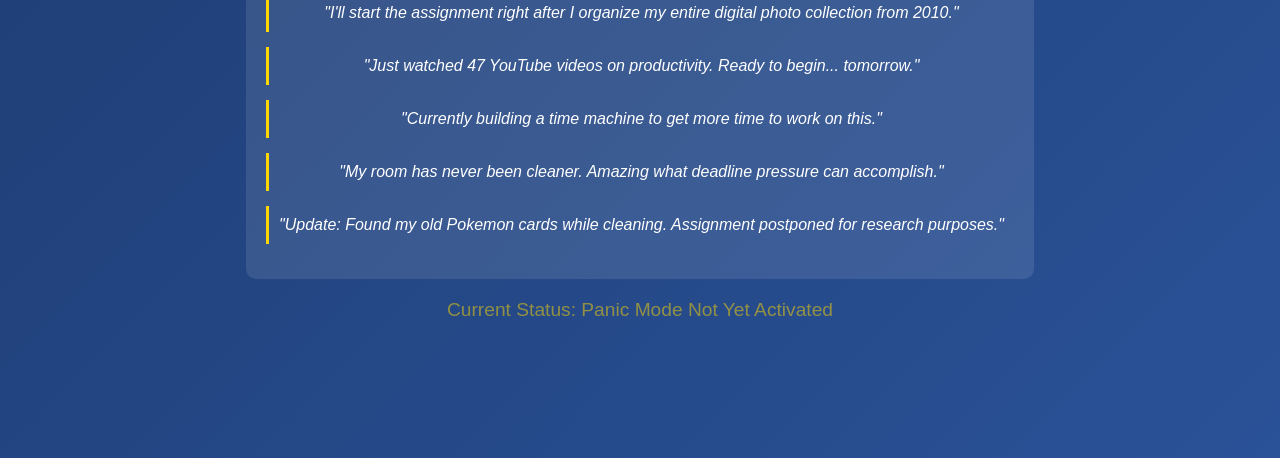
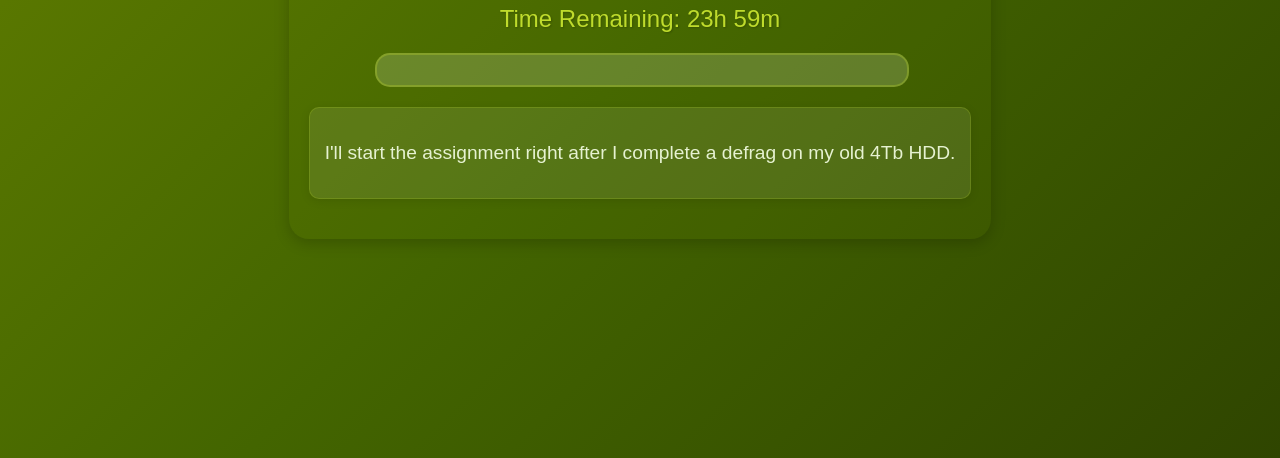
Before and after one commit to SR-TAFE/Simple-Webpage, a plain HTML site: page index.html in a window 1280 px wide. Shown: the part 342-800 px from the top of the page. Drawn offline with Linux system fonts and the light colour scheme.

Commit message:
Update index.html

```diff
--- a/index.html
+++ b/index.html
@@ -3,15 +3,15 @@
 <head>
     <meta charset="UTF-8">
     <meta name="viewport" content="width=device-width, initial-scale=1.0">
-    <title>Coming Soon - Student Edition</title>
+    <title>Assignment Progress - Student Edition</title>
     <style>
         body {
             font-family: 'Arial', sans-serif;
             margin: 0;
             padding: 0;
             min-height: 100vh;
-            background: linear-gradient(135deg, #1e3c72, #2a5298);
-            color: white;
+            background: linear-gradient(135deg, #648000, #436500, #2F4500);
+            color: #E6F2D1;
             display: flex;
             flex-direction: column;
             align-items: center;
@@ -22,38 +22,81 @@
             text-align: center;
             max-width: 800px;
             padding: 20px;
+            background: rgba(100, 128, 0, 0.1);
+            border-radius: 20px;
+            box-shadow: 0 4px 15px rgba(0, 0, 0, 0.2);
         }
 
         h1 {
             font-size: 3em;
             margin-bottom: 20px;
             text-shadow: 2px 2px 4px rgba(0,0,0,0.3);
+            color: #BFDB2C;
         }
 
-        .countdown {
-            font-size: 2em;
-            margin: 20px 0;
-            color: #ffd700;
+        .progress-container {
+            width: 80%;
+            margin: 20px auto;
+            position: relative;
         }
 
-        .quote-container {
-            background: rgba(255, 255, 255, 0.1);
-            border-radius: 10px;
-            padding: 20px;
-            margin: 20px 0;
+        .progress-bar {
+            width: 100%;
+            height: 30px;
+            background: rgba(230, 242, 209, 0.2);
+            border-radius: 15px;
+            overflow: hidden;
+            position: relative;
+            border: 2px solid rgba(191, 219, 44, 0.3);
         }
 
-        .quote {
-            font-style: italic;
-            margin: 15px 0;
-            padding: 10px;
-            border-left: 3px solid #ffd700;
+        .progress {
+            width: 0%;
+            height: 100%;
+            background: linear-gradient(90deg, #BFDB2C, #96BF0D);
+            border-radius: 15px;
+            transition: width 0.5s ease;
         }
 
-        .status {
+        .time-remaining {
+            font-size: 1.5em;
+            margin: 20px 0;
+            color: #BFDB2C;
+            text-shadow: 1px 1px 2px rgba(0,0,0,0.2);
+        }
+
+        .status-message {
             font-size: 1.2em;
-            color: #ffd700;
-            margin-top: 20px;
+            margin: 20px 0;
+            min-height: 60px;
+            padding: 15px;
+            background: rgba(230, 242, 209, 0.1);
+            border-radius: 10px;
+            display: flex;
+            align-items: center;
+            justify-content: center;
+            border: 1px solid rgba(191, 219, 44, 0.2);
+            box-shadow: 0 2px 10px rgba(0, 0, 0, 0.1);
+        }
+
+        .panic-mode {
+            animation: panic 0.5s infinite;
+            background: rgba(255, 107, 107, 0.1);
+            border-color: rgba(255, 107, 107, 0.3);
+        }
+
+        @keyframes panic {
+            0% { transform: translateX(-2px); }
+            25% { transform: translateX(2px); }
+            50% { transform: translateX(-2px); }
+            75% { transform: translateX(2px); }
+            100% { transform: translateX(-2px); }
+        }
+
+        .deadline-warning {
+            color: #FF6B6B;
+            font-weight: bold;
+            animation: blink 1s infinite;
         }
 
         @keyframes blink {
@@ -62,25 +105,90 @@
             100% { opacity: 1; }
         }
 
-        .status {
-            animation: blink 2s infinite;
+        /* Add a subtle hover effect to the status message */
+        .status-message:hover {
+            transform: translateY(-2px);
+            transition: transform 0.3s ease;
+            background: rgba(230, 242, 209, 0.15);
+        }
+
+        /* Add a glow effect to the progress bar when near completion */
+        .progress-bar.near-deadline {
+            box-shadow: 0 0 15px rgba(191, 219, 44, 0.5);
         }
     </style>
 </head>
 <body>
     <div class="container">
-        <h1>Coming Soon!</h1>
-        <div class="countdown">Time Until Deadline: Too Soon™</div>
+        <h1>Assignment Progress</h1>
+        <div class="time-remaining" id="countdown">Time Remaining: Loading...</div>
 
-        <div class="quote-container">
-            <div class="quote">"I'll start the assignment right after I organize my entire digital photo collection from 2010."</div>
-            <div class="quote">"Just watched 47 YouTube videos on productivity. Ready to begin... tomorrow."</div>
-            <div class="quote">"Currently building a time machine to get more time to work on this."</div>
-            <div class="quote">"My room has never been cleaner. Amazing what deadline pressure can accomplish."</div>
-            <div class="quote">"Update: Found my old Pokemon cards while cleaning. Assignment postponed for research purposes."</div>
+        <div class="progress-container">
+            <div class="progress-bar" id="progressBar">
+                <div class="progress" id="progress"></div>
+            </div>
         </div>
 
-        <div class="status">Current Status: Panic Mode Not Yet Activated</div>
+        <div class="status-message" id="status">Initializing procrastination sequence...</div>
     </div>
+
+    <script>
+        const statusMessages = [
+            "I'll start the assignment right after I complete a defrag on my old 4Tb HDD.",
+            "Just watched 47 YouTube videos on productivity. Ready to begin... tomorrow.",
+            "Currently building a new gaming machine just to be sure I've got the concepts.",
+            "My room has never been cleaner. Amazing what deadline pressure can accomplish.",
+            "Update: Found my cloud unit notes and am uploading my gaming machine to an AWS EC2 instance.",
+            "Calculating the statistical probability of completion...",
+            "Entering panic mode in 3... 2... 1...",
+            "PANIC MODE ACTIVATED! 🚨",
+            "Writing speed approaching light speed...",
+            "Time is just a social construct anyway, right?... RIGHT?!"
+        ];
+
+        // Set deadline to 24 hours from now
+        const deadline = new Date(new Date().getTime() + (24 * 60 * 60 * 1000));
+        const startTime = new Date();
+        const totalTime = deadline - startTime;
+
+        function updateProgress() {
+            const now = new Date();
+            const timeLeft = deadline - now;
+            const progress = ((totalTime - timeLeft) / totalTime) * 100;
+
+            // Update progress bar
+            document.getElementById('progress').style.width = `${Math.min(progress, 100)}%`;
+
+            // Add near-deadline class for glow effect
+            if (timeLeft / totalTime < 0.2) {
+                document.getElementById('progressBar').classList.add('near-deadline');
+            }
+
+            // Update countdown
+            const hours = Math.floor(timeLeft / (1000 * 60 * 60));
+            const minutes = Math.floor((timeLeft % (1000 * 60 * 60)) / (1000 * 60));
+            document.getElementById('countdown').innerHTML =
+                timeLeft > 0 ?
+                `Time Remaining: ${hours}h ${minutes}m` :
+                '<span class="deadline-warning">DEADLINE PASSED!</span>';
+
+            // Update status message
+            const statusIndex = Math.floor((progress / 100) * statusMessages.length);
+            const statusElement = document.getElementById('status');
+            statusElement.textContent = statusMessages[Math.min(statusIndex, statusMessages.length - 1)];
+
+            // Add panic mode animation when less than 20% time remaining
+            if (timeLeft / totalTime < 0.2) {
+                statusElement.classList.add('panic-mode');
+            }
+
+            if (timeLeft > 0) {
+                requestAnimationFrame(updateProgress);
+            }
+        }
+
+        // Start the animation
+        updateProgress();
+    </script>
 </body>
 </html>
```
